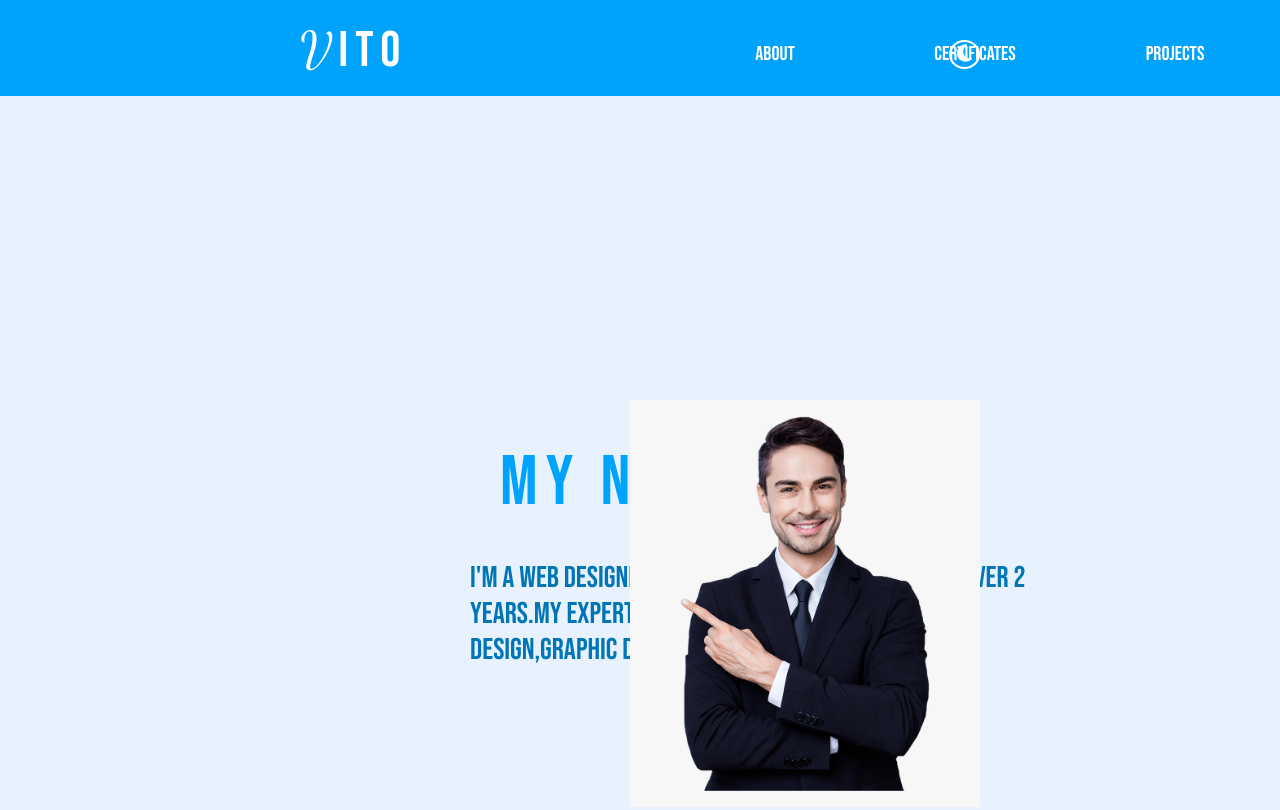
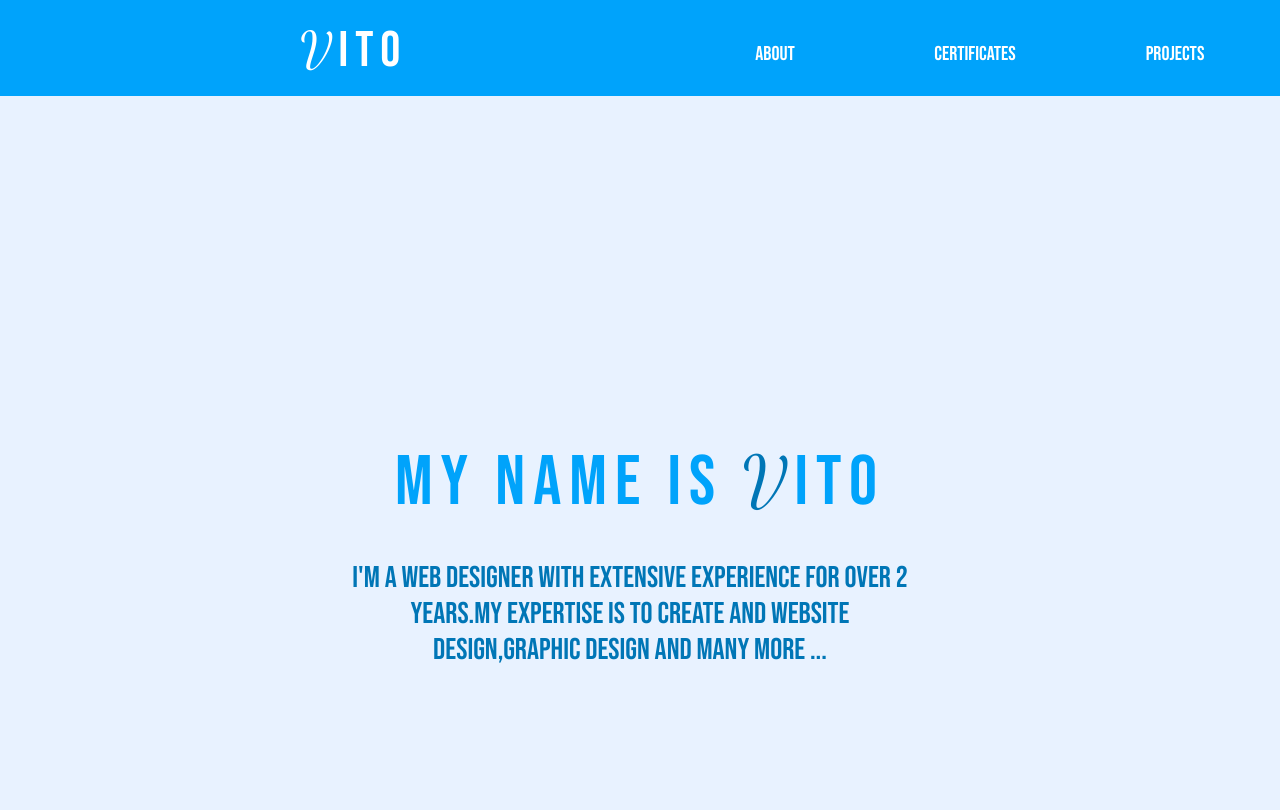
Before and after one commit to Vitvita222/best-portfoliov2, a plain HTML site: page index.html in a window 1280 px wide. Shown: the top 810 px of the page. Drawn offline with Linux system fonts and the light colour scheme.

Commit message:
Add files via upload

```diff
--- a/index.css
+++ b/index.css
@@ -27,6 +27,7 @@ body{
     width: 100%;
     height: 12%;
     z-index: 100;
+    text-align: center;
 }
 
 
@@ -150,7 +151,7 @@ body{
 
 .darkmode {
     position: absolute;
-    right: 300px;
+    margin-left: 1400px;
     top: 40px;
     width: 31px;
     border: 2px solid rgb(255, 255, 255);
@@ -176,41 +177,47 @@ body{
 
 
 
+.description {
+    width: auto;
+    height: auto;
+    display: flex;
+    flex-direction: column;
+    align-items: center;
+    text-align: center;
+}
 
-.man {
-    width: 350px;
-    position: absolute;
-    top: 400px;
-    right: 300px;
-    background-color: transparent;
-}
 
 
 .mynameis {
     position: absolute;
     top: 370px;
-    left: 500px;
     font-size: 70px;
     font-family: 'Bebas Neue', cursive;
     color: #00A3FB;
     letter-spacing: 8px;
+    box-sizing: border-box;
 }
 
 .mynameis span {
     color: rgb(0, 118, 182);
     font-family: 'Dancing Script', cursive;
     top: 50px;
+    box-sizing: border-box;
 }
 
 .iam {
     position: absolute;
     top: 530px;
-    left: 470px;
+
     font-size: 30px;
     font-family: 'Bebas Neue', cursive;
     color: rgb(0, 118, 182);
     margin-right: 20px;
+    box-sizing: border-box;
+    margin-bottom: 1px;
 }
+
+
 
 
 
@@ -228,7 +235,7 @@ body{
 
 .waves1 {
     position: absolute;
-    top: 1000px;
+    top: -300px;
 }
 
 
--- a/index.html
+++ b/index.html
@@ -10,8 +10,8 @@
 </head>
 <body>
     <div class="header">
+        <nav class="buttonnav">
         <p class="headername"><span>V</span>ITO</p>
-        <nav class="buttonnav">
         <button class="about">About</button>
         <button class="certificate">Certificates</button>
         <button class="projects">Projects</button>
@@ -24,14 +24,13 @@
         <p class="iam">I'm a web designer with extensive experience for over 2 <br>
             years.My expertise is to create and website<br>
             design,graphic design and many more ...</p>
-        <img class="man" src="513-5137171_guy-in-stock-market-hd-png-download.png">
     </div>
 
-    <svg class="waves1" xmlns="http://www.w3.org/2000/svg" viewBox="0 0 1440 320"><path fill="#00A3FB" fill-opacity="1" d="M0,0L60,26.7C120,53,240,107,360,106.7C480,107,600,53,720,58.7C840,64,960,128,1080,133.3C1200,139,1320,85,1380,58.7L1440,32L1440,320L1380,320C1320,320,1200,320,1080,320C960,320,840,320,720,320C600,320,480,320,360,320C240,320,120,320,60,320L0,320Z"></path></svg>
+
 
 
     <div class="aboutme">
-
+        <svg class="waves1" xmlns="http://www.w3.org/2000/svg" viewBox="0 0 1440 320"><path fill="#00A3FB" fill-opacity="1" d="M0,0L60,26.7C120,53,240,107,360,106.7C480,107,600,53,720,58.7C840,64,960,128,1080,133.3C1200,139,1320,85,1380,58.7L1440,32L1440,320L1380,320C1320,320,1200,320,1080,320C960,320,840,320,720,320C600,320,480,320,360,320C240,320,120,320,60,320L0,320Z"></path></svg>
     </div>
 </body>
 </html>
```
